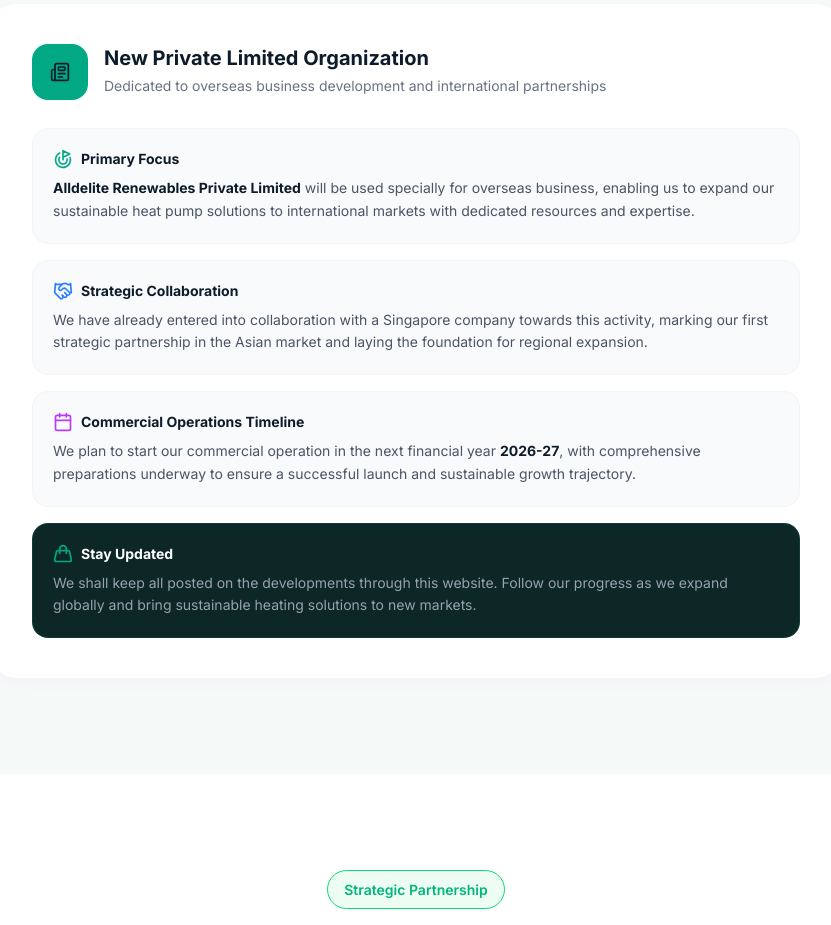
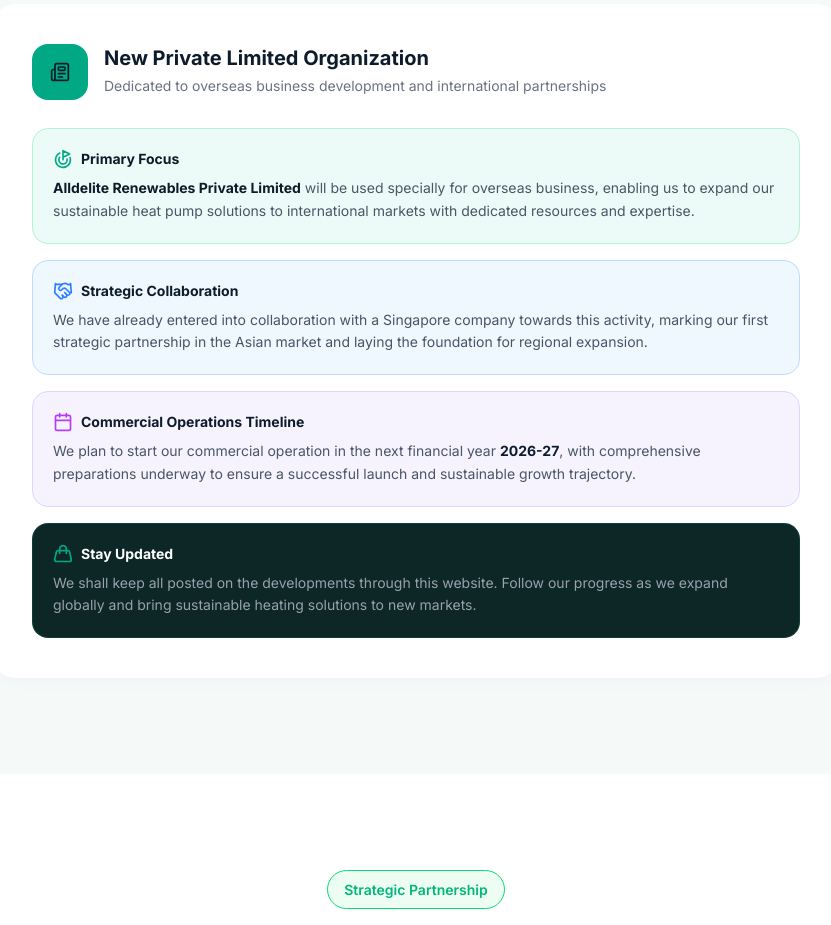
Before and after one commit to scaleoxperts/alldelite, a Next.js app: page /export in a window 1280 px wide. Shown: the part 1080-2005 px from the top of the page, without its empty margins (224-1055 px from the left). Built offline with nearby package versions, Linux system fonts and the light colour scheme.

Commit message:
update(IntroducingSection): add background and border styles for highlights

```diff
--- a/components/export/Introducing.export.tsx
+++ b/components/export/Introducing.export.tsx
@@ -4,6 +4,8 @@
 
 const highlights = [
   {
+    bg: "bg-[#EDFBF8]",
+    border: "border-[#AFF5D5]",
     iconBg: "bg-[#00a884]/10",
     iconColor: "text-[#00a884]",
     label: "Primary Focus",
@@ -20,6 +22,8 @@
     icon: <Goal className="h-5 w-5" />,
   },
   {
+    bg: "bg-[#EFF7FF]",
+    border: "border-[#BEDBFF]",
     iconBg: "bg-[#00a884]/10",
     iconColor: "text-[#00a884]",
     label: "Strategic Collaboration",
@@ -27,6 +31,8 @@
     icon: <Handshake className="h-5 w-5 text-blue-500" />,
   },
   {
+    bg: "bg-[#F6F3FF]",
+    border: "border-[#DDD6FF]",
     iconBg: "bg-[#3b82f6]/10",
     iconColor: "text-[#3b82f6]",
     label: "Commercial Operations Timeline",
@@ -90,7 +96,7 @@
                 className={`rounded-2xl border p-5 ${
                   h.dark
                     ? "border-[#00a884]/20 bg-[#0d2626] text-white"
-                    : "border-gray-100 bg-[#f9fafb]"
+                    : `${h.border} ${h.bg}`
                 }`}
               >
                 <div className="mb-2 flex items-center gap-2">
```
